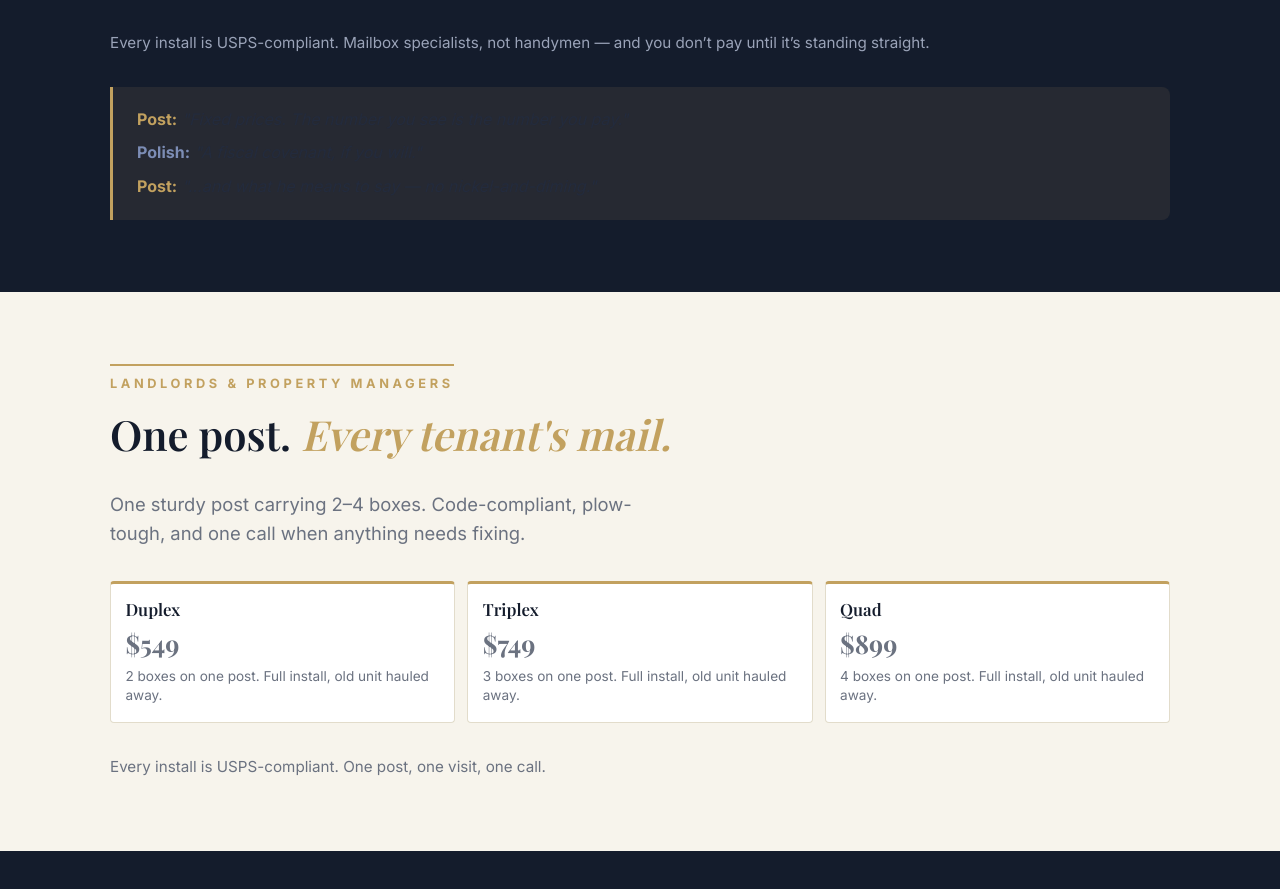
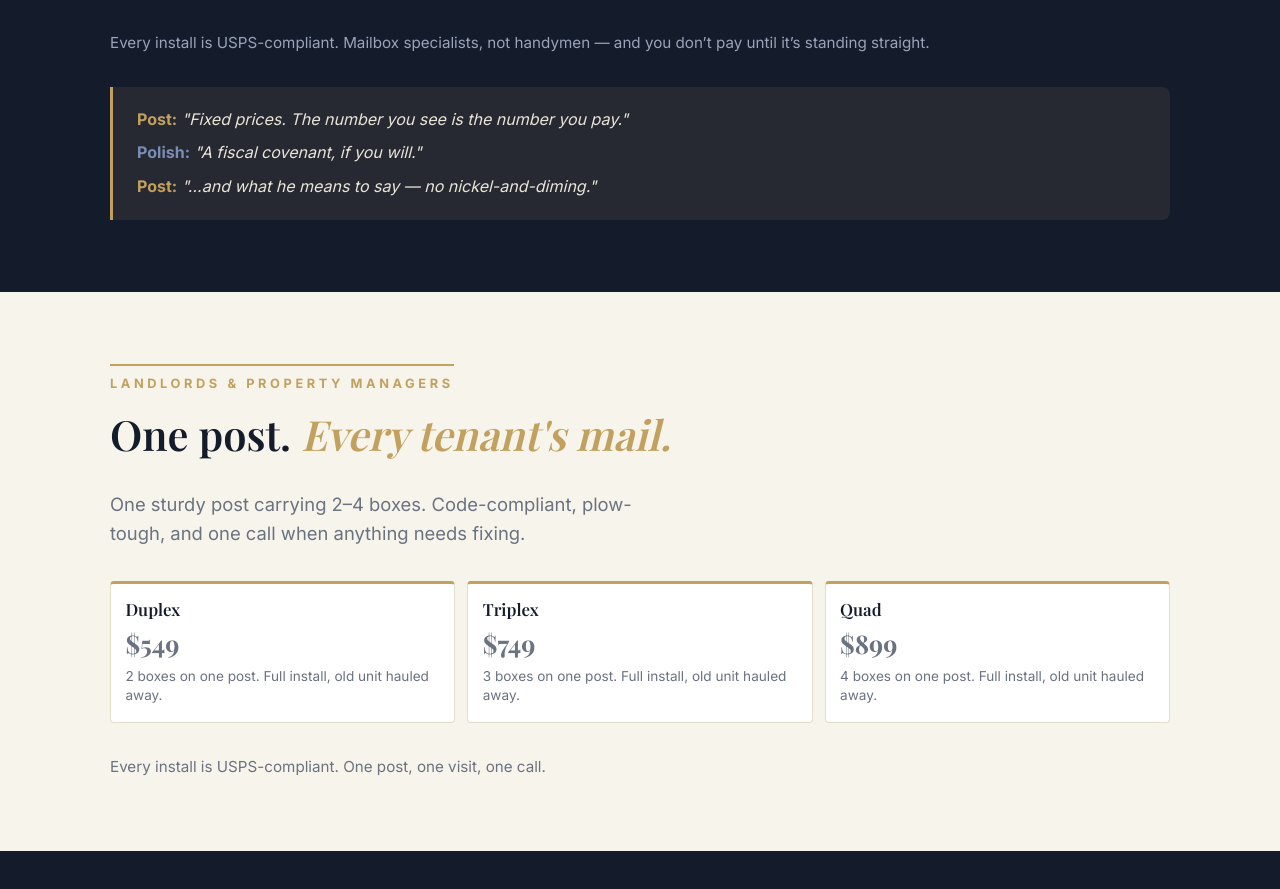
Before and after one commit to habitatconcepts/NE-Post-Polish-static, a plain HTML site: page index.html in a window 1280 px wide. Shown: the part 2298-3187 px from the top of the page. Drawn offline with nearby package versions, Linux system fonts and the light colour scheme; a web font is replaced by a local one.

Commit message:
Fix duo aside text contrast on dark sections

```diff
--- a/styles.css
+++ b/styles.css
@@ -395,6 +395,7 @@ h1 em, h2 em, .tagline em { color: var(--gold); font-style: italic; }
 .duo-aside .who.post { color: var(--gold-deep); }
 .duo-aside .who.polish { color: #7c8db5; }
 .section-dark .duo-aside { background: rgba(194,161,95,0.10); }
+.section-dark .duo-aside p { color: #e9e4d6; }
 .section-dark .duo-aside .who.post { color: var(--gold); }
 .duo-nudge { margin-top: 1.5rem; font-size: 1.05rem; }
 .duo-nudge a { color: var(--gold-deep); font-weight: 700; }
```
